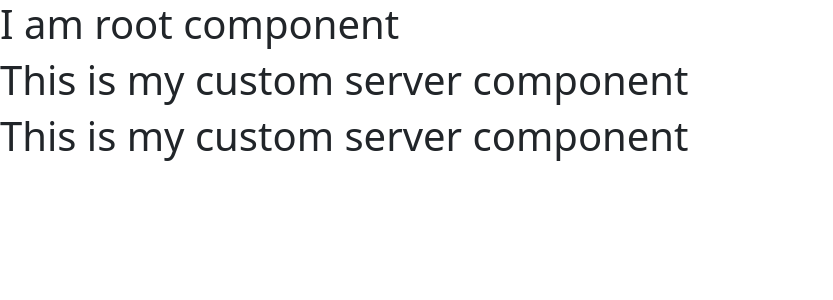
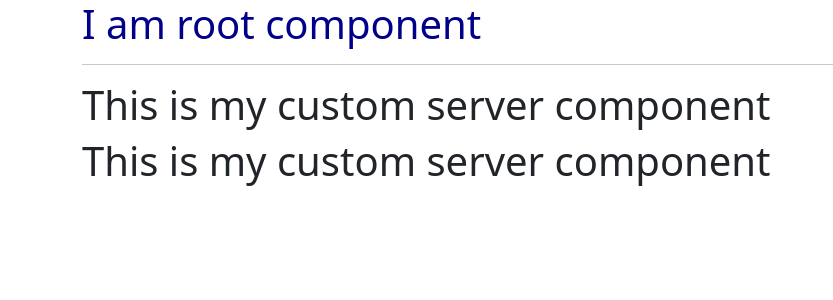
Before and after one commit to monayemislam/Angular-Basic, an Angular app: page / in a window 1280 px wide. Shown: the top 300 px of the page, without its empty margins (0-833 px from the left). Built offline with nearby package versions, Linux system fonts and the light colour scheme.

Commit message:
working with component style

```diff
--- a/angular.json
+++ b/angular.json
@@ -31,7 +31,7 @@
                             "src/styles.css"
                         ],
                         "scripts": [
-                            "node_modules/bootstrap/dist/js/bootstrap.bundle.min.js"
+                            "./node_modules/bootstrap/dist/js/bootstrap.bundle.min.js"
                         ]
                     },
                     "configurations": {
--- a/src/app/app.component.html
+++ b/src/app/app.component.html
@@ -1,2 +1,9 @@
-<h1>I am root component</h1>
-<app-servers></app-servers>
+<div class="container">
+    <div class="row">
+        <div class="col-xs-12">
+            <h1 class="h1-title">I am root component</h1>
+            <hr>
+            <app-servers></app-servers>
+        </div>
+    </div>
+</div>
--- a/src/app/app.component.ts
+++ b/src/app/app.component.ts
@@ -3,7 +3,11 @@ import { Component } from '@angular/core';
 @Component({
   selector: 'app-root',
   templateUrl: './app.component.html',
-  styleUrls: ['./app.component.css']
+  styles: [`
+  .h1-title{
+    color: darkblue;
+  }
+  `]
 })
 export class AppComponent {
   title = 'the-basic';
```
